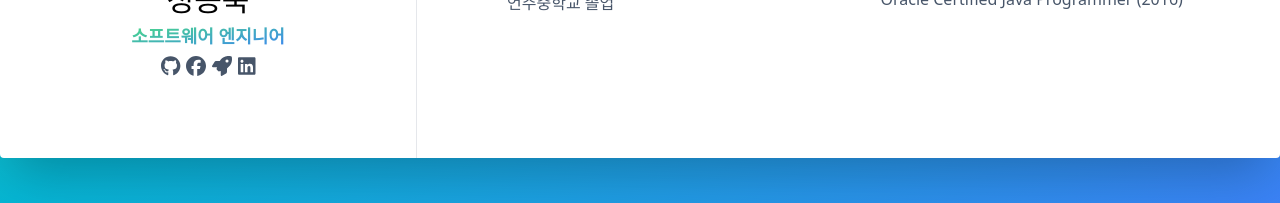
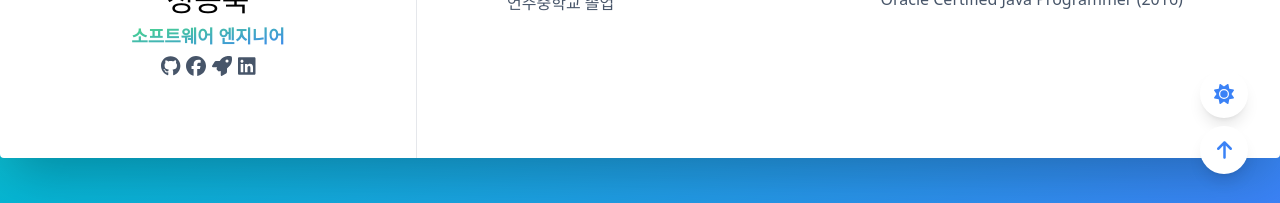
Before and after one commit to wjdtmddnr24/Curriculum-Vitae, a Next.js app: page / in a window 1280 px wide. Shown: the part 594-797 px from the top of the page. Built offline with nearby package versions, Linux system fonts and the light colour scheme.

Commit message:
feat: add toggle darkmode feature

```diff
--- a/package.json
+++ b/package.json
@@ -30,6 +30,7 @@
     "immer": "^9.0.21",
     "lodash": "^4.17.21",
     "next": "13.1.6",
+    "next-themes": "^0.2.1",
     "react": "18.2.0",
     "react-dom": "18.2.0",
     "react-transition-group": "^4.4.5",
--- /dev/null
+++ b/src/features/toggle-darkmode-button/ToggleDarkmodeButton.tsx
@@ -0,0 +1,20 @@
+import { faMoon, faSun } from "@fortawesome/free-solid-svg-icons";
+import { FontAwesomeIcon } from "@fortawesome/react-fontawesome";
+import { useTheme } from "next-themes";
+
+export const ToggleDarkmodeButton = () => {
+  const { systemTheme, theme, setTheme } = useTheme();
+  const currentTheme = theme === "system" ? systemTheme : theme;
+  const isDark = currentTheme === "dark";
+
+  return (
+    <div
+      className="w-12 h-12 rounded-full bg-white dark:bg-slate-900 shadow-lg z-50 flex items-center justify-center text-xl text-blue-500 dark:text-indigo-500 cursor-pointer hover:shadow-xl hover:scale-110 ease-in-out active:scale-105 duration-200"
+      onClick={() => {
+        isDark ? setTheme("light") : setTheme("dark");
+      }}
+    >
+      <FontAwesomeIcon icon={isDark ? faMoon : faSun} />
+    </div>
+  );
+};
--- a/src/pages/_app.tsx
+++ b/src/pages/_app.tsx
@@ -1,10 +1,15 @@
 import "@/styles/globals.css";
 import { config } from "@fortawesome/fontawesome-svg-core";
 import "@fortawesome/fontawesome-svg-core/styles.css";
+import { ThemeProvider } from "next-themes";
 import type { AppProps } from "next/app";
 
 config.autoAddCss = false;
 
 export default function App({ Component, pageProps }: AppProps) {
-  return <Component {...pageProps} />;
+  return (
+    <ThemeProvider attribute="class" enableSystem>
+      <Component {...pageProps} />
+    </ThemeProvider>
+  );
 }
--- a/src/pages/index.tsx
+++ b/src/pages/index.tsx
@@ -5,7 +5,9 @@ import { FullPage } from "../features/fullpage/FullPage";
 import { Profile } from "../features/profile/Profile";
 import { Projects } from "../features/Projects";
 import { ScrollDownIndicator } from "../features/scroll-down-indicator/ScrollDownIndicator";
+import { ScrollUpButton } from "../features/scroll-up-button/ScrollUpButton";
 import { TechSkills } from "../features/tech-skills/TechSkills";
+import { ToggleDarkmodeButton } from "../features/toggle-darkmode-button/ToggleDarkmodeButton";
 
 export default function Home() {
   return (
@@ -42,7 +44,11 @@ export default function Home() {
                 <Awards />
               </div>,
             ]}
-          ></FullPage>
+          />
+          <div className="fixed bottom-8 right-8 flex flex-col gap-2">
+            <ToggleDarkmodeButton />
+            <ScrollUpButton />
+          </div>
         </div>
       </main>
     </>
```
